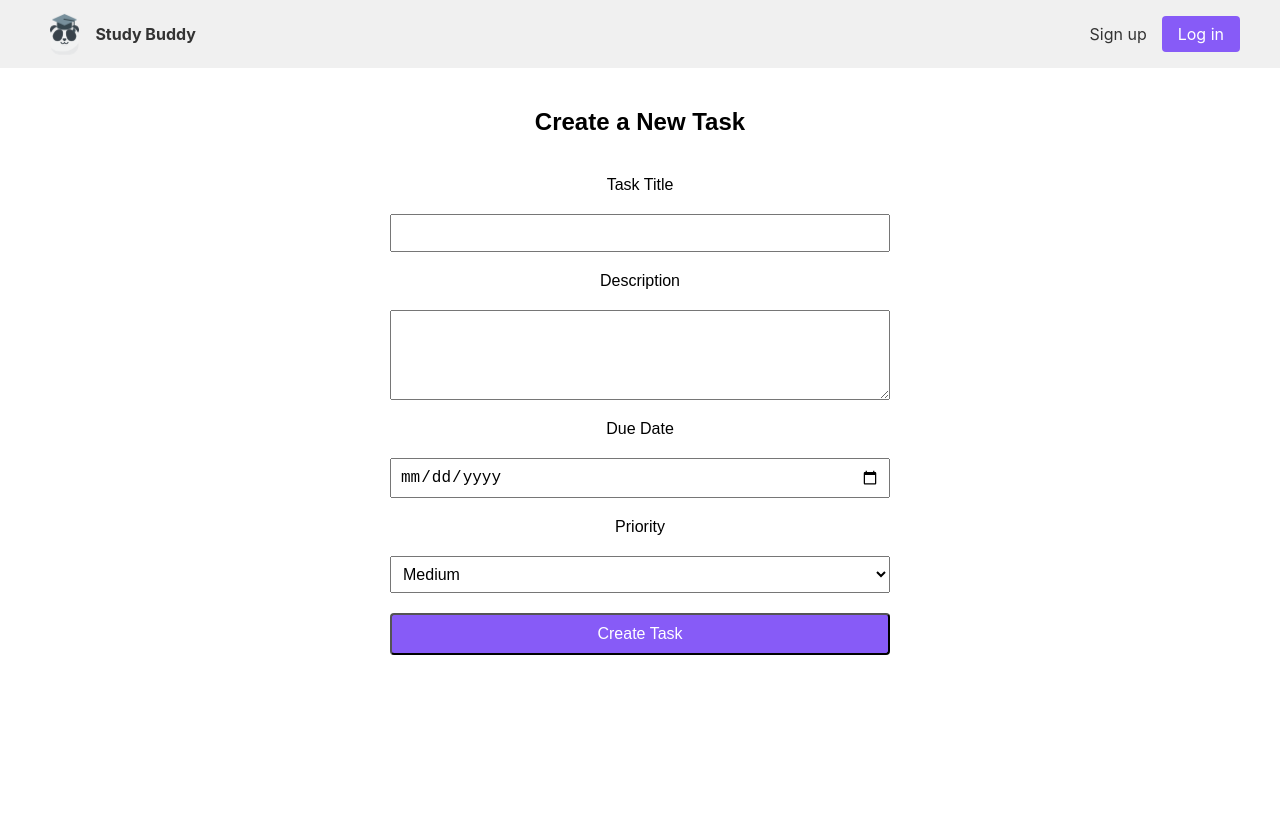
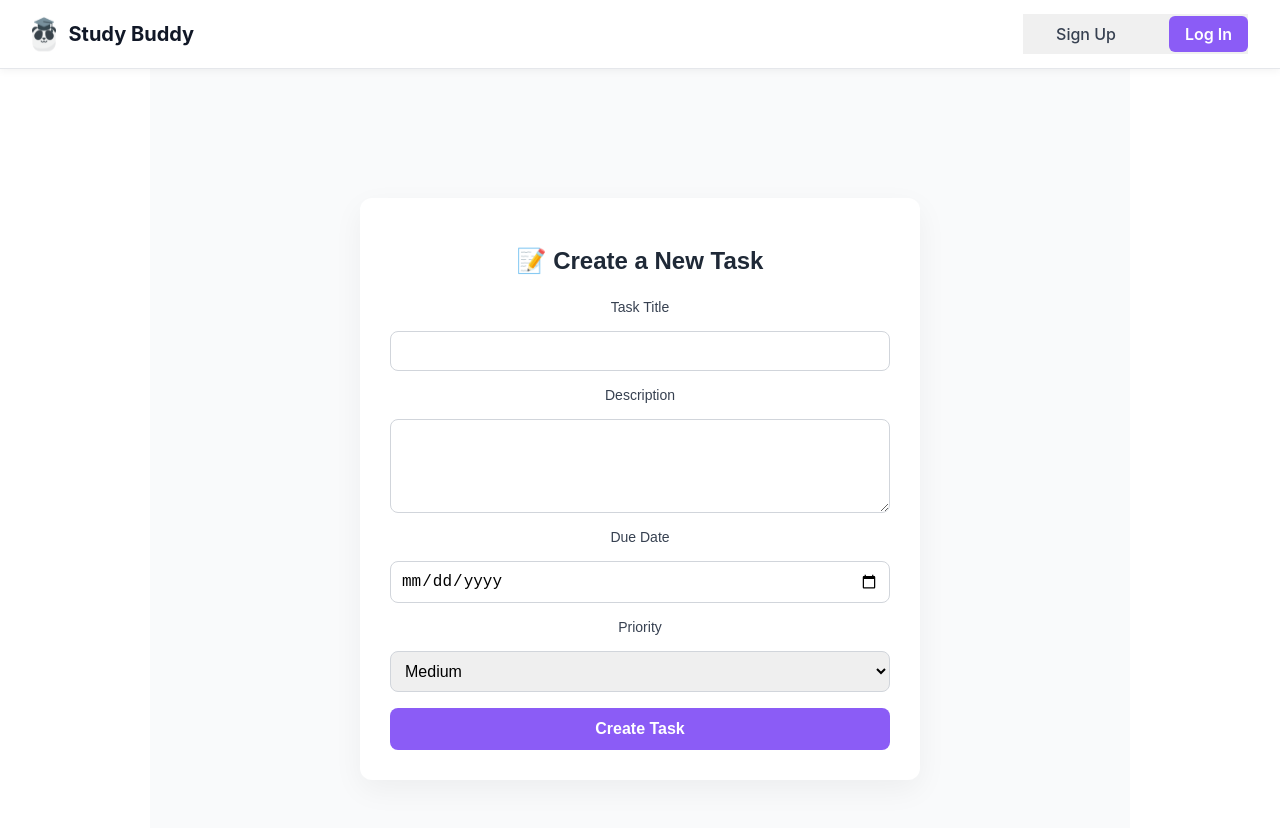
Before and after one commit to imankamrann/studybuddy, a React (Create React App) app: page /create-task in a window 1280 px wide. Shown: the top 828 px of the page. Built offline with nearby package versions, Linux system fonts and the light colour scheme.

Commit message:
Added some UI to navbar and added Task confirmation page & changed createtask ui

```diff
--- a/public/index.html
+++ b/public/index.html
@@ -3,6 +3,8 @@
   <head>
     <meta charset="utf-8" />
     <link rel="icon" href="%PUBLIC_URL%/studyBuddyLogo.svg" />
+    <link href="https://fonts.googleapis.com/css2?family=Inter:wght@500;600&display=swap" rel="stylesheet" />
+
     <meta name="viewport" content="width=device-width, initial-scale=1" />
     <meta name="theme-color" content="#ffffff" />  <meta
       name="description"
--- a/src/App.css
+++ b/src/App.css
@@ -4,6 +4,7 @@
   padding-left: 150px;
   padding-right: 150px;
 }
+
 
 nav {
   background-color: #f0f0f0;
--- a/src/App.js
+++ b/src/App.js
@@ -14,6 +14,7 @@ import MessagePage from './components/MessagePage';
 import './App.css';
 import Signup from './components/Signup';
 import Home from './components/Home.js';
+import TaskConfirmation from './components/TaskConfirmation'; //
 
 function App() {
   return (
@@ -36,6 +37,7 @@ function App() {
           <Route path="/" element={<Login />} /> {/* Removed `exact` - not needed in v6 */}
           <Route path="/student" element={<StudentDashboard />}/>
           <Route path="/messages" element={<MessagePage />}/>
+          <Route path="/task-confirmation" element={<TaskConfirmation />} />
         </Routes>
       </div>
     </BrowserRouter>
--- a/src/components/CreateTask.js
+++ b/src/components/CreateTask.js
@@ -1,111 +1,3 @@
-// import React, { useState } from "react";
-// import { useNavigate } from "react-router-dom";
-
-// const CreateTask = () => {
-//   const [task, setTask] = useState({
-//     title: "",
-//     description: "",
-//     dueDate: "",
-//     priority: "Medium",
-//   });
-
-//   const navigate = useNavigate();
-
-//   const handleChange = (e) => {
-//     const { name, value } = e.target;
-//     setTask((prevTask) => ({
-//       ...prevTask,
-//       [name]: value,
-//     }));
-//   };
-
-//   const handleSubmit = (e) => {
-//     e.preventDefault();
-//     console.log("Task Created:", task);
-//     // You can add a POST request here to save the task to your backend
-//     navigate("/tasks"); // Redirect to the tasks list page after creating a task
-//   };
-
-//   return (
-//     <div className="flex flex-col items-center justify-center min-h-screen bg-gray-100 p-6">
-//       <h2 className="text-2xl font-bold mb-4">Create a New Task</h2>
-//       <form
-//         onSubmit={handleSubmit}
-//         className="bg-white shadow-md rounded px-8 pt-6 pb-8 mb-4 w-full max-w-md"
-//       >
-//         <div className="mb-4">
-//           <label className="block text-gray-700 text-sm font-bold mb-2">
-//             Task Title
-//           </label>
-//           <input
-//             type="text"
-//             name="title"
-//             value={task.title}
-//             onChange={handleChange}
-//             className="shadow appearance-none border rounded w-full py-2 px-3 text-gray-700 leading-tight focus:outline-none focus:shadow-outline"
-//             required
-//           />
-//         </div>
-
-//         <div className="mb-4">
-//           <label className="block text-gray-700 text-sm font-bold mb-2">
-//             Description
-//           </label>
-//           <textarea
-//             name="description"
-//             value={task.description}
-//             onChange={handleChange}
-//             className="shadow appearance-none border rounded w-full py-2 px-3 text-gray-700 leading-tight focus:outline-none focus:shadow-outline"
-//             rows="4"
-//             required
-//           />
-//         </div>
-
-//         <div className="mb-4">
-//           <label className="block text-gray-700 text-sm font-bold mb-2">
-//             Due Date
-//           </label>
-//           <input
-//             type="date"
-//             name="dueDate"
-//             value={task.dueDate}
-//             onChange={handleChange}
-//             className="shadow appearance-none border rounded w-full py-2 px-3 text-gray-700 leading-tight focus:outline-none focus:shadow-outline"
-//             required
-//           />
-//         </div>
-
-//         <div className="mb-4">
-//           <label className="block text-gray-700 text-sm font-bold mb-2">
-//             Priority
-//           </label>
-//           <select
-//             name="priority"
-//             value={task.priority}
-//             onChange={handleChange}
-//             className="shadow appearance-none border rounded w-full py-2 px-3 text-gray-700 leading-tight focus:outline-none focus:shadow-outline"
-//           >
-//             <option value="Low">Low</option>
-//             <option value="Medium">Medium</option>
-//             <option value="High">High</option>
-//           </select>
-//         </div>
-
-//         <div className="flex items-center justify-between">
-//           <button
-//             type="submit"
-//             className="bg-blue-500 hover:bg-blue-700 text-white font-bold py-2 px-4 rounded focus:outline-none focus:shadow-outline"
-//           >
-//             Create Task
-//           </button>
-//         </div>
-//       </form>
-//     </div>
-//   );
-// };
-
-// export default CreateTask;
-
 import React, { useState } from "react";
 import { useNavigate } from "react-router-dom";
 
@@ -129,101 +21,144 @@ const CreateTask = () => {
 
   const handleSubmit = (e) => {
     e.preventDefault();
-    console.log("Task Created:", task);
-    // You can add a POST request here to save the task to your backend
-    navigate("/tasks"); // Redirect to the tasks list page after creating a task
+
+    // Save to localStorage (for demo purposes)
+    const existingTasks = JSON.parse(localStorage.getItem("tasks")) || [];
+    const updatedTasks = [...existingTasks, task];
+    localStorage.setItem("tasks", JSON.stringify(updatedTasks));
+
+    // Reset form
+    setTask({
+      title: "",
+      description: "",
+      dueDate: "",
+      priority: "Medium",
+    });
+
+    // Redirect
+    navigate("/task-confirmation");
   };
 
   return (
     <div
       style={{
         display: "flex",
-        flexDirection: "column",
+        justifyContent: "center",
         alignItems: "center",
         minHeight: "100vh",
-        // justifyContent: "center",
+        backgroundColor: "#f9fafb",
+        padding: "20px",
       }}
     >
-      <div style={{ width: "500px", maxWidth: "90%" }}>
-        <h2 style={{ marginBottom: "40px", marginTop: "40px", textAlign: "center" }}>
-          Create a New Task
+      <div
+        style={{
+          width: "100%",
+          maxWidth: "500px",
+          backgroundColor: "#ffffff",
+          padding: "30px",
+          borderRadius: "12px",
+          boxShadow: "0 10px 30px rgba(0, 0, 0, 0.05)",
+        }}
+      >
+        <h2
+          style={{
+            marginBottom: "24px",
+            textAlign: "center",
+            fontSize: "24px",
+            fontWeight: "600",
+            color: "#1f2937",
+          }}
+        >
+          📝 Create a New Task
         </h2>
-        <form
-          onSubmit={handleSubmit}
-          style={{ display: "flex", flexDirection: "column", gap: "20px" }}
-        >
-          <label className="block text-gray-700 text-sm font-bold mb-2" htmlFor="title">
-            Task Title
-          </label>
+
+        <form onSubmit={handleSubmit} style={{ display: "flex", flexDirection: "column", gap: "16px" }}>
+          <label htmlFor="title" style={labelStyle}>Task Title</label>
           <input
             type="text"
             id="title"
             name="title"
             value={task.title}
             onChange={handleChange}
-            className="shadow appearance-none border rounded w-full py-2 px-3 text-gray-700 leading-tight focus:outline-none focus:shadow-outline"
             required
-            style={{ fontSize: "16px", padding: "8px", width: "100%", boxSizing: "border-box" }}
+            style={inputStyle}
           />
 
-          <label className="block text-gray-700 text-sm font-bold mb-2" htmlFor="description">
-            Description
-          </label>
+          <label htmlFor="description" style={labelStyle}>Description</label>
           <textarea
             id="description"
             name="description"
             value={task.description}
             onChange={handleChange}
-            className="shadow appearance-none border rounded w-full py-2 px-3 text-gray-700 leading-tight focus:outline-none focus:shadow-outline"
             rows="4"
             required
-            style={{ fontSize: "16px", padding: "8px", width: "100%", boxSizing: "border-box" }}
+            style={{ ...inputStyle, resize: "vertical" }}
           />
 
-          <label className="block text-gray-700 text-sm font-bold mb-2" htmlFor="dueDate">
-            Due Date
-          </label>
+          <label htmlFor="dueDate" style={labelStyle}>Due Date</label>
           <input
             type="date"
             id="dueDate"
             name="dueDate"
             value={task.dueDate}
             onChange={handleChange}
-            className="shadow appearance-none border rounded w-full py-2 px-3 text-gray-700 leading-tight focus:outline-none focus:shadow-outline"
             required
-            style={{ fontSize: "16px", padding: "8px", width: "100%", boxSizing: "border-box" }}
+            style={inputStyle}
           />
 
-          <label className="block text-gray-700 text-sm font-bold mb-2" htmlFor="priority">
-            Priority
-          </label>
+          <label htmlFor="priority" style={labelStyle}>Priority</label>
           <select
             id="priority"
             name="priority"
             value={task.priority}
             onChange={handleChange}
-            className="shadow appearance-none border rounded w-full py-2 px-3 text-gray-700 leading-tight focus:outline-none focus:shadow-outline"
-            style={{ fontSize: "16px", padding: "8px", width: "100%", boxSizing: "border-box" }}
+            style={inputStyle}
           >
             <option value="Low">Low</option>
             <option value="Medium">Medium</option>
             <option value="High">High</option>
           </select>
-          <div className="flex items-center justify-center">
-            <button
-              type="submit"
-             className="nav-button"
-            style={{ fontSize: '16px', padding: '10px 16px', width: '100%', boxSizing: 'border-box' }}
-            >
-              Create Task
-            </button>
 
-
-          </div>
+          <button
+            type="submit"
+            style={buttonStyle}
+            onMouseOver={(e) => (e.target.style.backgroundColor = "#7c3aed")}
+            onMouseOut={(e) => (e.target.style.backgroundColor = "#8b5cf6")}
+          >
+            Create Task
+          </button>
         </form>
       </div>
     </div>
   );
 };
 
+// 🎨 Styles
+const inputStyle = {
+  padding: "10px",
+  fontSize: "16px",
+  border: "1px solid #d1d5db",
+  borderRadius: "8px",
+  boxSizing: "border-box",
+  width: "100%",
+};
+
+const labelStyle = {
+  fontSize: "14px",
+  fontWeight: "500",
+  color: "#374151",
+};
+
+const buttonStyle = {
+  backgroundColor: "#8b5cf6",
+  color: "#fff",
+  padding: "12px 16px",
+  border: "none",
+  borderRadius: "8px",
+  fontSize: "16px",
+  fontWeight: "600",
+  cursor: "pointer",
+  transition: "background-color 0.2s ease-in-out",
+};
+
 export default CreateTask;
--- a/src/components/Navbar.js
+++ b/src/components/Navbar.js
@@ -1,102 +1,130 @@
-// import { color } from 'chart.js/helpers';
-// import React from 'react';
-// import { Link } from 'react-router-dom';
+import React from 'react';
+import { Link, useLocation } from 'react-router-dom';
 
-// function Navbar() {
-//   // Check if user is logged in (simplified, using localStorage as before)
-//   const isLoggedIn = localStorage.getItem('role'); // Returns 'student', 'tutor', or null
+const Navbar = () => {
+  const isLoggedIn = localStorage.getItem('role');
+  const location = useLocation();
 
-//   return (
-//     <nav>
-//       <div className="nav-container">
-//         <div className="logo">
-//           <Link to="/home">
-//             <img src="/studyBuddyLogo.svg" alt="Study Buddy Logo" className="logo-img" />
-//             Study Buddy
-//           </Link>
-//         </div>
+  const navLinks = [
+    { to: '/assignments', label: 'Assignments' },
+    { to: '/schedule', label: 'Schedule' },
+    { to: '/recommendations', label: 'Study Tips' },
+    { to: '/trends', label: 'Trends' },
+    { to: '/create-task', label: 'Create Task' },
+    { to: '/view-tasks', label: 'View Tasks' },
+    { to: '/student', label: 'Student Dashboard' },
+    { to: '/messages', label: 'Messages' },
+  ];
 
-//         {/* Navigation links or sign options */}
-//         <ul>
-//           {!isLoggedIn ? (
-//             // Show Sign In/Sign Up if not logged in
-//             <>
-//               <li><Link to="/signup">Sign up</Link></li>
-//               <li id="login-btn" ><Link to="/login">Log in</Link></li>
-//             </>
-//           ) : (
-//             // Show app features if logged in
-//             <>
-//               <li><Link to="/assignments">Assignments</Link></li>
-//               <li><Link to="/schedule">Schedule</Link></li>
-//               <li><Link to="/recommendations">Study Tips</Link></li>
-//               <li><Link to="/trends">Trends</Link></li>
-//               <li><Link to="/create-task">Create Task</Link></li> {/* New Link for Create Task */}
-//               <li><Link to="/view-tasks">View Tasks</Link></li> {/* New Link for View Tasks */}
-//               {localStorage.getItem('role') === 'tutor' && (
-//                 <li><Link to="/tutor">Tutor Dashboard</Link></li>
-//               )}
-//               {/* Logout option */}
-
-//             <li><Link to="/student">Student Dashboard</Link></li>
-//                 <li><Link to="/messages">Messages</Link></li>
-//             <li id="login-btn"><Link to="/login" onClick={() => localStorage.removeItem('role')}>Logout</Link></li>
-//             </>
-//           )}
-//         </ul>
-//       </div>
-//     </nav>
-//   );
-// }
-
-// export default Navbar;
-
-import React from 'react';
-import { Link } from 'react-router-dom';
-
-function Navbar() {
-  // Check if user is logged in (simplified, using localStorage)
-  const isLoggedIn = localStorage.getItem('role');
+  if (localStorage.getItem('role') === 'tutor') {
+    navLinks.splice(5, 0, { to: '/tutor', label: 'Tutor Dashboard' });
+  }
 
   return (
-    <nav>
-      <div className="nav-container">
-        <div className="logo">
-          <Link to="/">
-            <img src="/studyBuddyLogo.svg" alt="Study Buddy Logo" className="logo-img" />
-            Study Buddy
-          </Link>
-        </div>
+    <nav
+      style={{
+        backgroundColor: '#ffffff',
+        padding: '14px 32px',
+        borderBottom: '1px solid #e5e7eb',
+        boxShadow: '0 2px 8px rgba(0, 0, 0, 0.05)',
+        position: 'sticky',
+        top: 0,
+        zIndex: 999,
+      }}
+    >
+      <div
+        style={{
+          maxWidth: '1280px',
+          margin: '0 auto',
+          display: 'flex',
+          alignItems: 'center',
+          justifyContent: 'space-between',
+        }}
+      >
+        {/* Logo + Title */}
+        <Link to="/" style={{ display: 'flex', alignItems: 'center', textDecoration: 'none' }}>
+          <img
+            src="/studyBuddyLogo.svg"
+            alt="Study Buddy Logo"
+            style={{ height: '40px', marginRight: '12px' }}
+          />
+          <span style={{ fontWeight: 700, fontSize: '20px', color: '#111827' }}>Study Buddy</span>
+        </Link>
 
-        {/* Navigation links or sign options */}
-        <ul>
+        {/* Navigation Links */}
+        <ul style={{ display: 'flex', gap: '20px', listStyle: 'none', margin: 0, padding: 0 }}>
           {!isLoggedIn ? (
-            // Show Sign In/Sign Up if not logged in
             <>
-              <li><Link to="/signup">Sign up</Link></li>
-              <li className="nav-button"><Link to="/login">Log in</Link></li>
+              <li>
+                <Link
+                  to="/signup"
+                  style={navLinkStyle}
+                >
+                  Sign Up
+                </Link>
+              </li>
+              <li>
+                <Link to="/login" style={loginButtonStyle}>Log In</Link>
+              </li>
             </>
           ) : (
-            // Show app features if logged in
             <>
-              <li><Link to="/assignments">Assignments</Link></li>
-              <li><Link to="/schedule">Schedule</Link></li>
-              <li><Link to="/recommendations">Study Tips</Link></li>
-              <li><Link to="/trends">Trends</Link></li>
-              <li><Link to="/create-task">Create Task</Link></li>
-              <li><Link to="/view-tasks">View Tasks</Link></li>
-              {localStorage.getItem('role') === 'tutor' && (
-                <li><Link to="/tutor">Tutor Dashboard</Link></li>
-              )}
-              <li><Link to="/student">Student Dashboard</Link></li>
-              <li><Link to="/messages">Messages</Link></li>
-              <li className="nav-button"><Link to="/login" onClick={() => localStorage.removeItem('role')}>Logout</Link></li>
+              {navLinks.map((link) => (
+                <li key={link.to}>
+                  <Link
+                    to={link.to}
+                    style={{
+                      ...navLinkStyle,
+                      backgroundColor: location.pathname === link.to ? '#f3f4f6' : 'transparent',
+                      borderRadius: '6px',
+                    }}
+                  >
+                    {link.label}
+                  </Link>
+                </li>
+              ))}
+              <li>
+                <Link
+                  to="/login"
+                  onClick={() => localStorage.removeItem('role')}
+                  style={logoutButtonStyle}
+                >
+                  Logout
+                </Link>
+              </li>
             </>
           )}
         </ul>
       </div>
     </nav>
   );
-}
+};
+
+// ✨ Link styles
+const navLinkStyle = {
+  textDecoration: 'none',
+  color: '#374151',
+  fontWeight: '500',
+  padding: '10px 18px', // more spacing around each link
+  borderRadius: '6px',
+  transition: 'all 0.3s ease',
+  display: 'inline-block',
+};
+
+
+const loginButtonStyle = {
+  backgroundColor: '#8b5cf6',
+  color: '#ffffff',
+  padding: '8px 16px',
+  borderRadius: '6px',
+  fontWeight: '600',
+  textDecoration: 'none',
+  transition: 'background 0.3s ease-in-out',
+};
+
+const logoutButtonStyle = {
+  ...loginButtonStyle,
+  backgroundColor: '#ef4444', // 🔴 logout = red vibe
+};
 
 export default Navbar;
```
Also changed, not shown: src/components/TaskConfirmation.js (added, +61 -0 lines), 1 other file (tests, documents, lock files or other folders).
